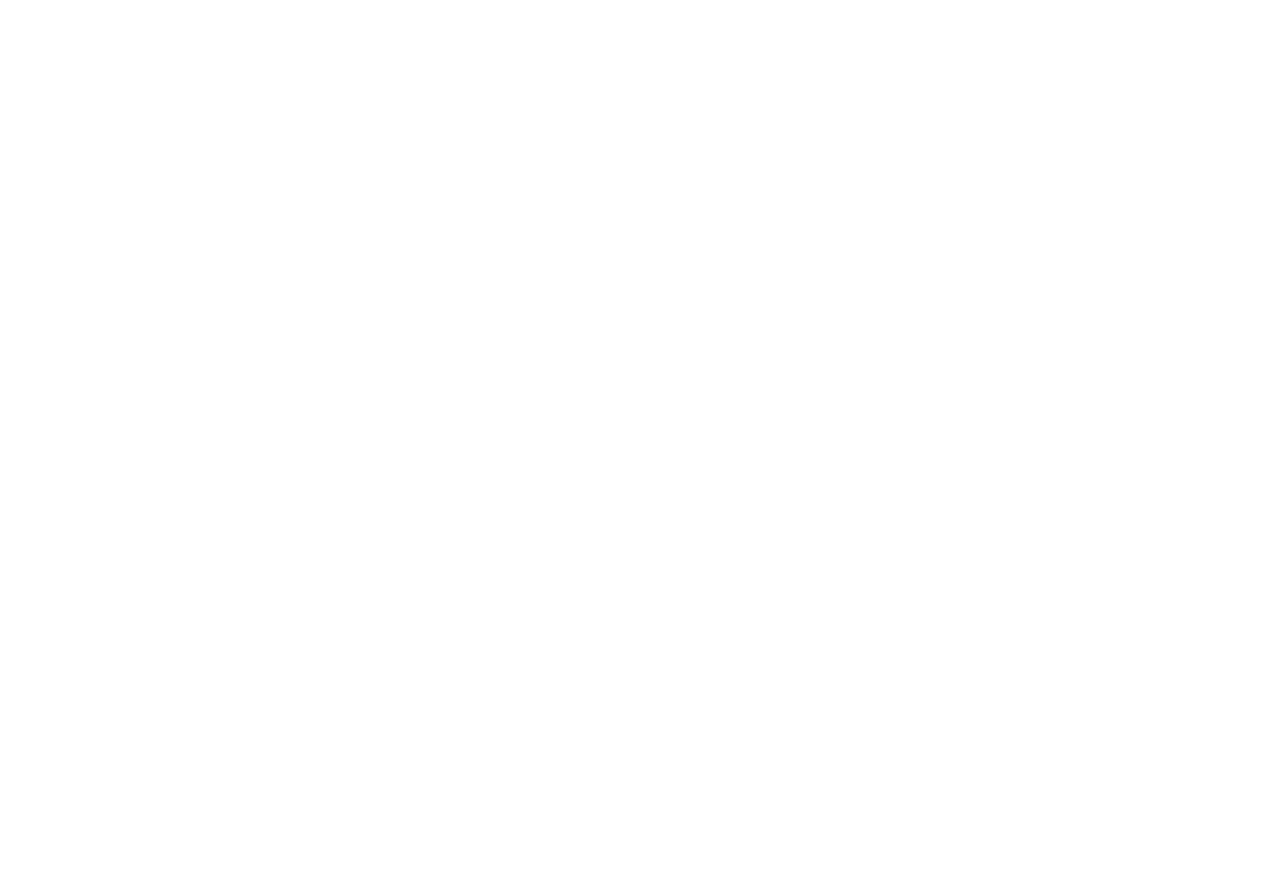
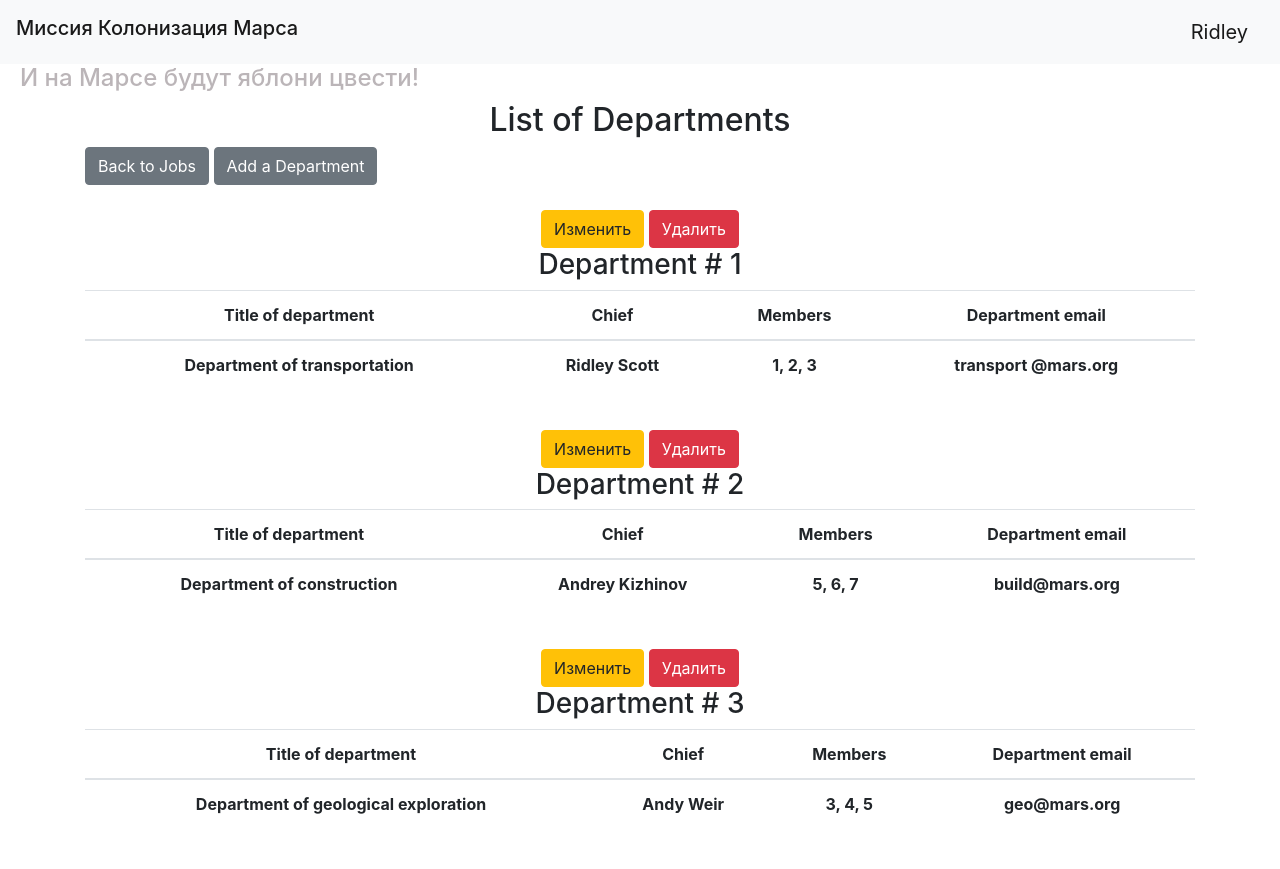
Before and after one commit to andrey-blight/mars_cite, a Flask app: page /departments in a window 1280 px wide. Before the commit the page is empty. Before the commit the page ends 800 px from the top, so only its background shows below. Run offline with Flask 2, Linux system fonts and the light colour scheme; a user stored in the database is signed in; data comes from the database, SQL or seed files in the repository; both versions use the stored data as it was after the commit; lists and menus that the app fills with data are empty; some libraries are stand-ins or nearby versions.

Commit message:
Add display departments

```diff
--- a/app.py
+++ b/app.py
@@ -39,7 +39,7 @@
     db_sess = create_session()
     departs = [(db_sess.query(User).filter(User.id == depart.chief).first(), depart) for depart in
                db_sess.query(Departments).all()]
-    return render_template("depart.html", jobs=jobs)
+    return render_template("depart.html", departs=departs)
 
 
 @app.route('/register', methods=['GET', 'POST'])
--- a/templates/depart.html
+++ b/templates/depart.html
@@ -1,10 +1,54 @@
-<!DOCTYPE html>
-<html lang="en">
-<head>
-    <meta charset="UTF-8">
-    <title>Title</title>
-</head>
-<body>
-
-</body>
-</html>
+{% extends 'base.html' %}
+{% block style %}
+    <link rel="stylesheet" type="text/css" href="{{ url_for('static', filename="/css/center.css") }}"/>
+{% endblock %}
+{% block content %}
+    <h2 class="center">List of Departments</h2>
+    {% if current_user.is_authenticated %}
+        <a href="/" class="btn btn-secondary">Back to Jobs</a>
+    {% endif %}
+    {% if current_user.is_authenticated %}
+        <a href="/add_department" class="btn btn-secondary">Add a Department</a>
+    {% endif %}
+    {% for depart in departs %}
+        <div class="table-responsive center indent">
+            {% if current_user.is_authenticated and current_user.id in [1, depart[1].chief] %}
+                <div>
+                    <a href="/depart/{{ depart[1].id }}" class="btn btn-warning">
+                        Изменить
+                    </a>
+                    <a href="/depart_delete/{{ depart[1].id }}" class="btn btn-danger">
+                        Удалить
+                    </a>
+                </div>
+            {% endif %}
+            <h3>Department # {{ loop.index }}</h3>
+            <table class="table align-middle">
+                <thead>
+                <tr>
+                    <th>Title of department</th>
+                    <th>Chief</th>
+                    <th>Members</th>
+                    <th>Department email</th>
+                </tr>
+                </thead>
+                <tbody>
+                <tr>
+                    <th>
+                        {{ depart[1].title }}
+                    </th>
+                    <th>
+                        {{ depart[0].name }} {{ depart[0].surname }}
+                    </th>
+                    <th>
+                        {{ depart[1].members }}
+                    </th>
+                    <th>
+                        {{ depart[1].department_email }}
+                    </th>
+                </tr>
+                </tbody>
+            </table>
+        </div>
+    {% endfor %}
+{% endblock %}
```
Also changed, not shown: static/css/left_photo.css (deleted, +0 -9 lines), db/mars_explorer.db.
